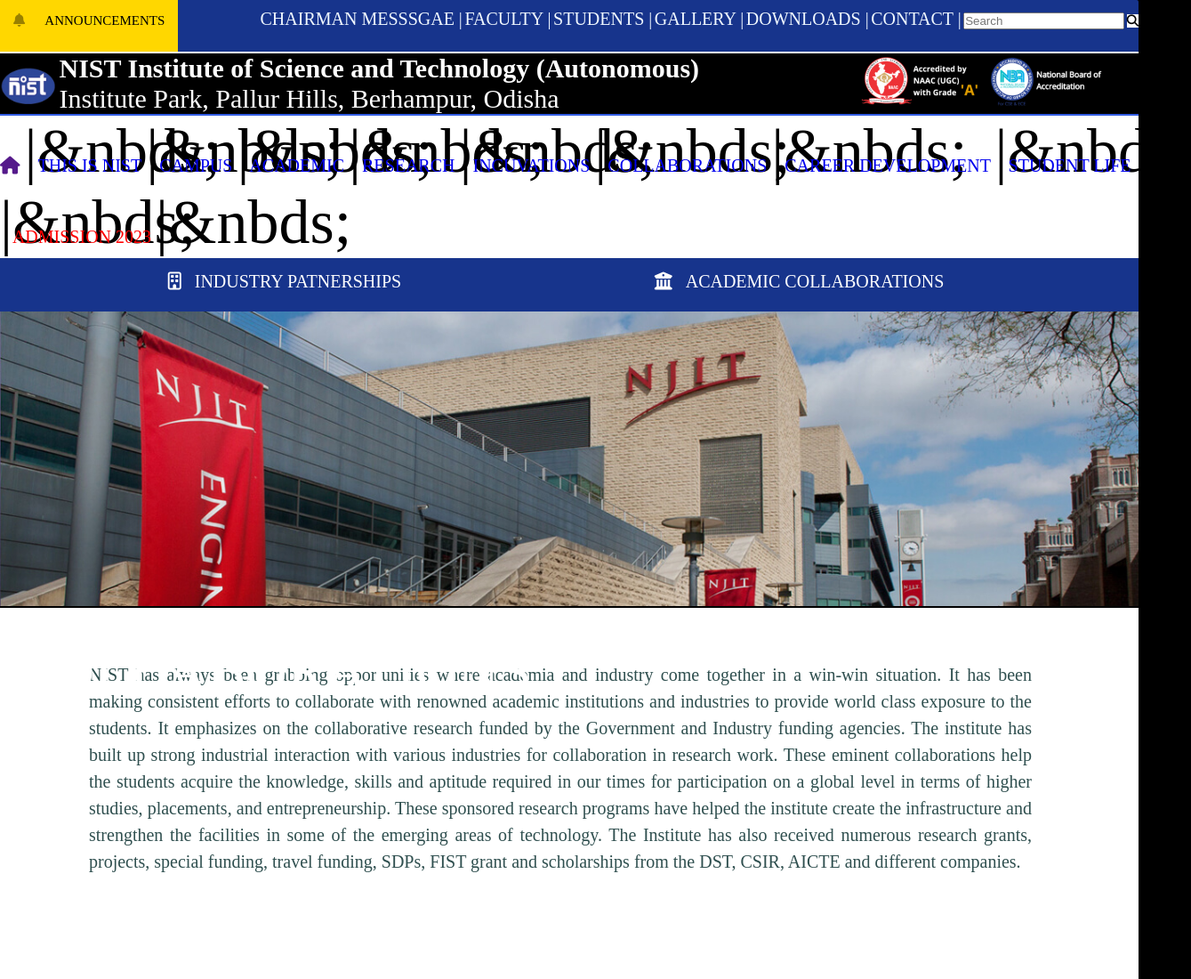
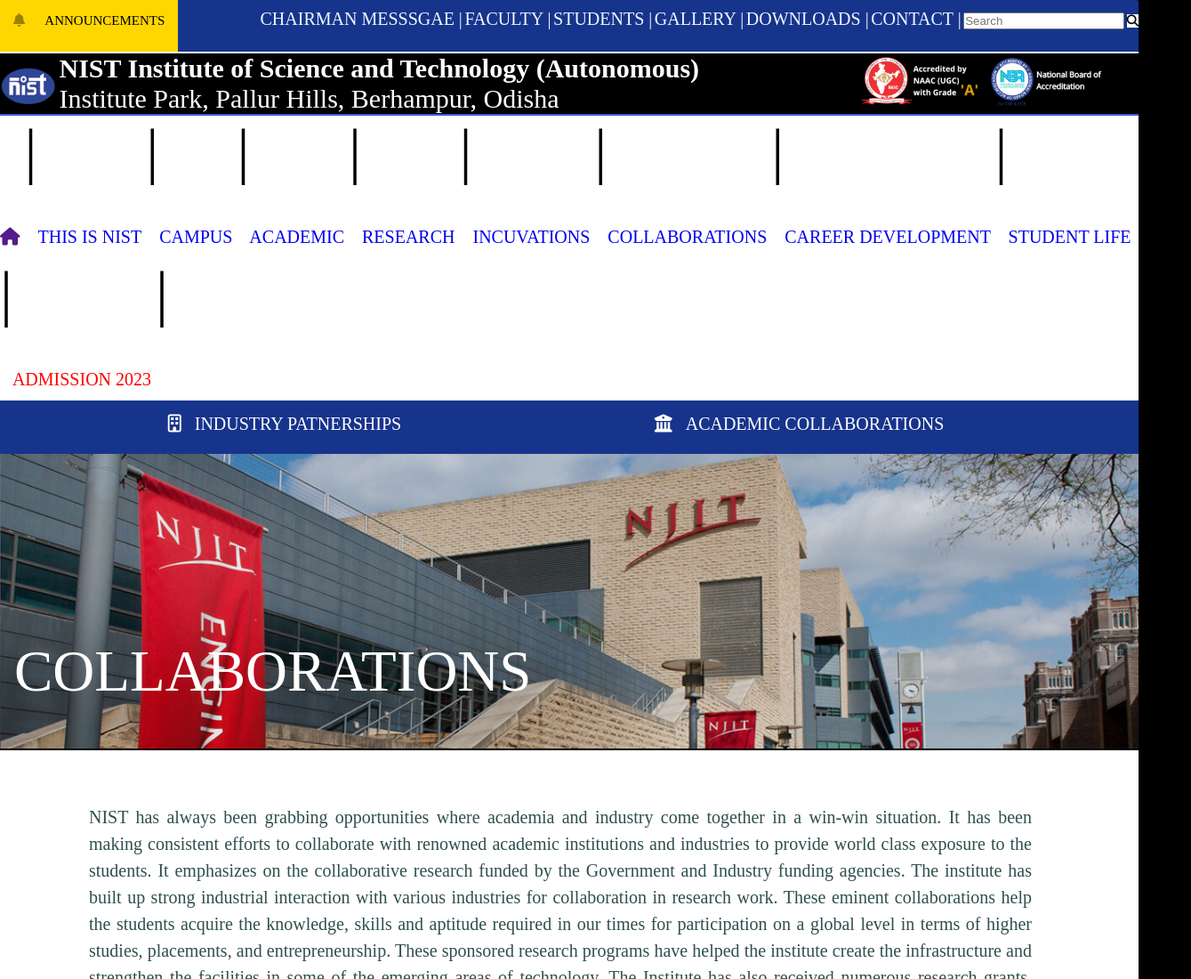
Before and after one commit to sahubibhuti0192/PB-project, a plain HTML site: page index.html in a window 1280 px wide. Shown: the top 1100 px of the page at 89% size, 1339 px wide, since content can reach past the window. Drawn offline with Linux system fonts and the light colour scheme.

Commit message:
Update index.html

```diff
--- a/index.html
+++ b/index.html
@@ -84,34 +84,34 @@
         <a href="">
         <i class="fa-solid fa-house"></i>
         </a>
-        <div id="white">|&nbds;</div>
+        <div id="white">|&nbsp;</div>
         <a href="https://www.nist.edu/about/nistataglance.html" style="display: inline-block;padding-top: 0.1rem;"> THIS IS NIST</a>
         <!-- <button id="white">THIS IS NIST</button> -->
-        <div id="white">|&nbds;</div>
+        <div id="white">|&nbsp;</div>
         <a href="https://www.nist.edu/about/nistataglance.html" style="display: inline-block;padding-top: 0.1rem;"> CAMPUS</a>
         <!-- <button id="white">CAMPUS</button> -->
-        <div id="white">|&nbds;</div>
+        <div id="white">|&nbsp;</div>
         <a href="https://www.nist.edu/about/nistataglance.html" style="display: inline;padding-top: 0.1rem;"> ACADEMIC</a>
         <!-- <button id="white">ACADEMIC</button> -->
-        <div id="white">|&nbds;</div>
+        <div id="white">|&nbsp;</div>
         <a href="https://www.nist.edu/RnD/rnd.php" style="display: inline;padding-top: 0.1rem;">RESEARCH</a>
         <!-- <button id="white">RESEARCH</button> -->
-        <div id="white">|&nbds;</div>
+        <div id="white">|&nbsp;</div>
         <a href="https://www.nist.edu/Incuvations/Incuvations.html" style="display: inline;padding-top: 0.1rem;"> INCUVATIONS</a>
         <!-- <button id="white">INCUVATIONS</button> -->
-        <div id="white">|&nbds;</div>
+        <div id="white">|&nbsp;</div>
         <a href="https://www.nist.edu/Collaboration/Collaboration.html" style="display: inline;padding-top: 0.1rem;"> COLLABORATIONS</a>
         <!-- <button id="white">COLLABORATIONS</button> -->
-        <div id="white">|&nbds;</div>
+        <div id="white">|&nbsp;</div>
         <a href="https://www.nist.edu/Placement/placement.html" style="display: inline;padding-top: 0.1rem;"> CAREER DEVELOPMENT</a>
         <!-- <button id="white">CAREER DEVELOPMENT</button> -->
-        <div id="white">|&nbds;</div>
+        <div id="white">|&nbsp;</div>
         <a href="https://www.nist.edu/StudentLife/StudentLife.html" style="display: inline;padding-top: 0.1rem;"> STUDENT LIFE</a>
         <!-- <button id="white">STUDENT LIFE</button> -->
-        <div id="white">|&nbds;</div>
+        <div id="white">|&nbsp;</div>
         <a href="https://www.nist.edu/admission/admission.php" style="display: inline;color:red;padding-top: 0.1rem;"> ADMISSION 2023</a>
         <!-- <button id="white">ADMISSION 2023</button> -->
-        <div id="white">|&nbds;</div>
+        <div id="white">|&nbsp;</div>
     </div>
 
 
```
